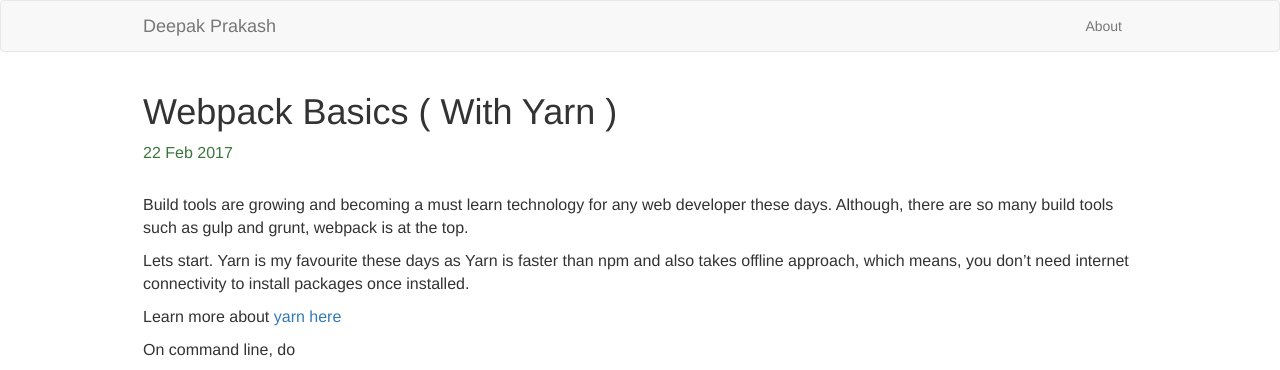
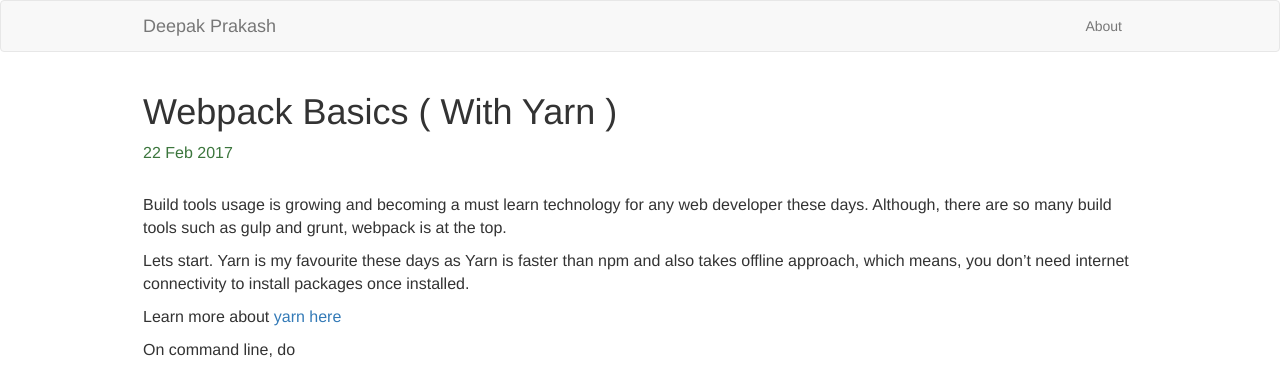
Before and after one commit to deepak6sp/deepak6sp.github.io, a Jekyll site: the page built from _posts/2017-02-22-webpack-basics.markdown, in a window 1280 px wide. Shown: the top 370 px of the page. Built offline with Jekyll 4.4.1, drawn with Linux system fonts in a browser that asks for light colours; nearby versions of some CDN libraries.

Commit message:
Update 2017-02-22-webpack-basics.markdown

```diff
--- a/_posts/2017-02-22-webpack-basics.markdown
+++ b/_posts/2017-02-22-webpack-basics.markdown
@@ -5,7 +5,7 @@
 categories: BuildTools
 ---
 
-Build tools are growing and becoming a must learn technology for
+Build tools usage is growing and becoming a must learn technology for
 any web developer these days. Although, there are so many build tools such as gulp and grunt,
 webpack is at the top.
 
```
